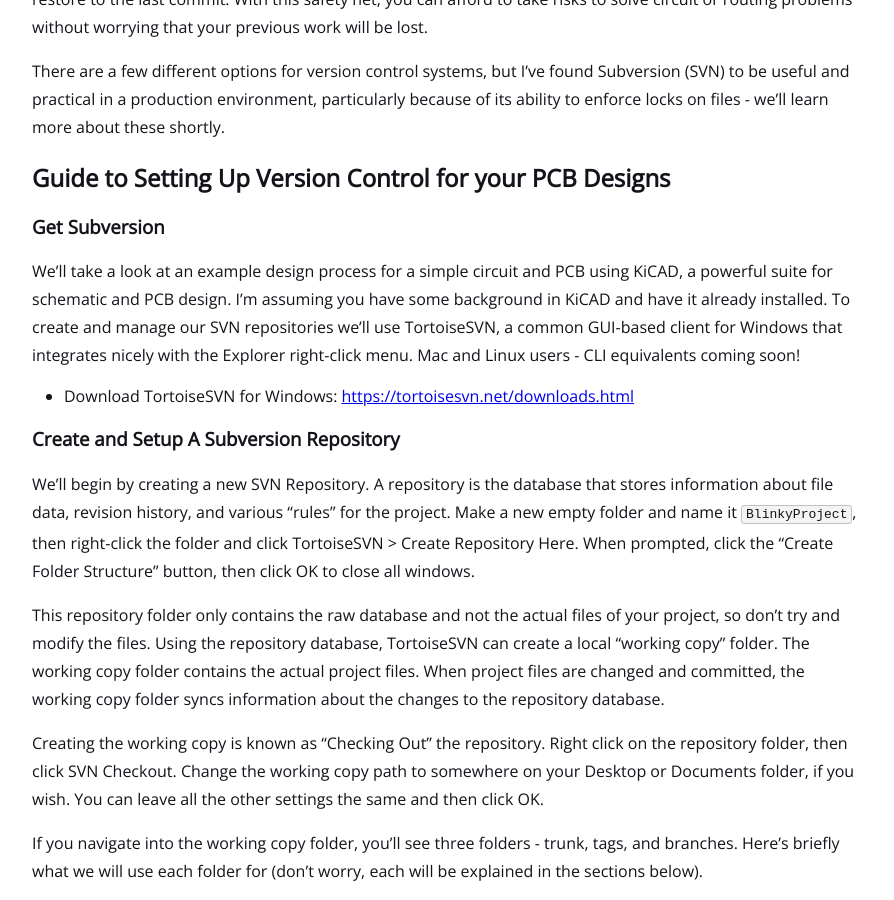
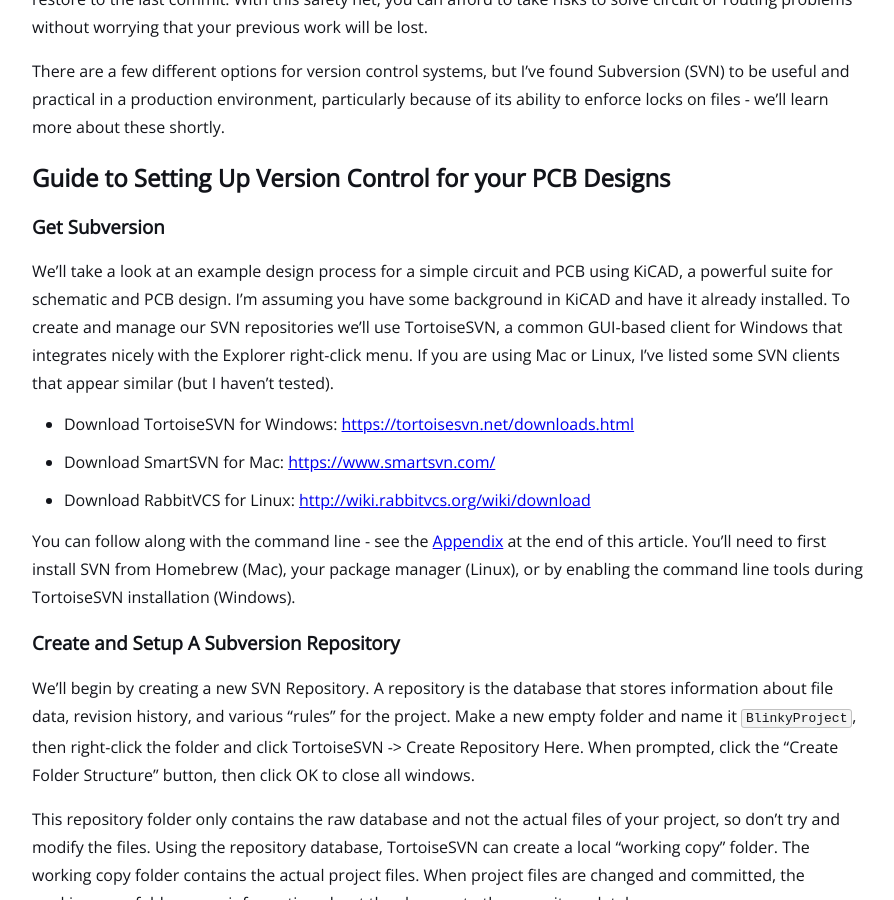
Before and after one commit to Aliasmk/aliasmk.github.io, a Jekyll site: the page built from _posts/2022-12-16-version-control-for-pcb-design.md, in a window 1280 px wide and 900 px high, scrolled down 1375 px. Shown: the whole window, without its empty margins (192-1086 px from the left). Built offline with Jekyll 4.4.1, drawn with Linux system fonts in a browser that asks for light colours; some of the changed lines change nothing that is shown; some of the changed text lies outside the part shown.

Commit message:
Complete

````diff
--- a/_posts/2022-12-16-version-control-for-pcb-design.md
+++ b/_posts/2022-12-16-version-control-for-pcb-design.md
@@ -32,12 +32,16 @@
 ## Guide to Setting Up Version Control for your PCB Designs
 
 ### Get Subversion
-We'll take a look at an example design process for a simple circuit and PCB using KiCAD, a powerful suite for schematic and PCB design. I'm assuming you have some background in KiCAD and have it already installed. To create and manage our SVN repositories we'll use TortoiseSVN, a common GUI-based client for Windows that integrates nicely with the Explorer right-click menu. Mac and Linux users - CLI equivalents coming soon!
+We'll take a look at an example design process for a simple circuit and PCB using KiCAD, a powerful suite for schematic and PCB design. I'm assuming you have some background in KiCAD and have it already installed. To create and manage our SVN repositories we'll use TortoiseSVN, a common GUI-based client for Windows that integrates nicely with the Explorer right-click menu. If you are using Mac or Linux, I've listed some SVN clients that appear similar (but I haven't tested).
 
 * Download TortoiseSVN for Windows: [https://tortoisesvn.net/downloads.html](https://tortoisesvn.net/downloads.html){:target="_blank"}
+* Download SmartSVN for Mac: [https://www.smartsvn.com/](https://www.smartsvn.com/){:target="_blank"}
+* Download RabbitVCS for Linux: [http://wiki.rabbitvcs.org/wiki/download](http://wiki.rabbitvcs.org/wiki/download){:target="_blank"}
+
+You can follow along with the command line - see the [Appendix](#appendix-svn-cli-commands) at the end of this article. You'll need to first install SVN from Homebrew (Mac), your package manager (Linux), or by enabling the command line tools during TortoiseSVN installation (Windows).
 
 ### Create and Setup A Subversion Repository
-We'll begin by creating a new SVN Repository. A repository is the database that stores information about file data, revision history, and various "rules" for the project. Make a new empty folder and name it `BlinkyProject`, then right-click the folder and click TortoiseSVN > Create Repository Here. When prompted, click the "Create Folder Structure" button, then click OK to close all windows.
+We'll begin by creating a new SVN Repository. A repository is the database that stores information about file data, revision history, and various "rules" for the project. Make a new empty folder and name it `BlinkyProject`, then right-click the folder and click TortoiseSVN -> Create Repository Here. When prompted, click the "Create Folder Structure" button, then click OK to close all windows.
 
 This repository folder only contains the raw database and not the actual files of your project, so don't try and modify the files. Using the repository database, TortoiseSVN can create a local "working copy" folder. The working copy folder contains the actual project files. When project files are changed and committed, the working copy folder syncs information about the changes to the repository database.
 
@@ -159,19 +163,35 @@
 Thanks for reading, and I hope you found this tutorial useful! Please feel free to reach out to me on the social links below if you have any comments or questions.
 
 ## Appendix: SVN CLI Commands
-* **Create a Repository:** `svnadmin create BlinkyProject`
-* **Checkout Repository:** `svn checkout file:///path/to/BlinkyProject ./path/to/BlinkyProjectWorkingCopy`
-* **Manually Create Folder Structure:** `cd BlinkyProjectWorkingCopy`; `mkdir tags branches trunk`
-* **Stage Folders For Commit:** `svn add . --force`
-* **Commit Folder Structure:** `svn commit -m "Add folder structure"`
-* **Add KiCAD Project Files:** `cd trunk`; `svn add *.kicad_pro *.kicad_sch *.kicad_pcb`
-* **Commit Single LED Circuit:** `svn commit -m "initial commit"`
-* **Commit Two LED Circuit:** `svn commit -m "add second LED"`
-* **Review SVN History:** `svn update`; `svn log`
-* **Return File to Earlier Revision:** `svn merge -r (current rev):(rev to return to)BlinkyCLI.kicad_sch`; then either commit with `svn commit -m "reverted to older revision`, or instead `svn revert BlinkyCLI.kicad_sch` to return to latest revision
-* **Add Needs-Lock Property:** ```svn propset svn:needs-lock '*' BlinkyCLI.kicad_pcb BlinkyCLI.kicad_sch```
-* **Commit Properties:** `svn commit -m "Add needs lock property"`
-* **Take Lock:** `svn lock BlinkyCLI.kicad_sch`
-* **Commit third LED:** `svn commit -m "Add another LED"`
-* **Create V1 Tag**: `svn copy . ../tags/V1`; `svn commit -m "Create V1 tag"`
-* **Add Gerbers and Commit:** `svn add Gerbers`; `svn commit -m "Create production files for V1"` (No Tag Warning)
+
+**Create a Repository:** `svnadmin create BlinkyProject`
+
+**Checkout Repository:** `svn checkout file:///path/to/Project ./path/to/WorkingCopy`
+
+**Manually Create Folder Structure:** `cd BlinkyProjectWorkingCopy`; `mkdir tags branches trunk`
+
+**Stage Folders For Commit:** `svn add . --force`
+
+**Commit Folder Structure:** `svn commit -m "Add folder structure"`
+
+**Add KiCAD Project Files:** `cd trunk`; `svn add *.kicad_pro *.kicad_sch *.kicad_pcb`
+
+**Commit Single LED Circuit:** `svn commit -m "initial commit"`
+
+**Commit Two LED Circuit:** `svn commit -m "add second LED"`
+
+**Review SVN History:** `svn update`; `svn log`
+
+**Return File to Earlier Revision:** `svn merge -r (current rev):(past rev) Blinky.kicad_sch`; then either commit with `svn commit -m "reverted to older revision`, or instead `svn revert Blinky.kicad_sch` to return to latest revision
+
+**Add Needs-Lock Property:** `svn propset svn:needs-lock '*' Blinky.kicad_pcb`; `svn propset svn:needs-lock '*' Blinky.kicad_sch`
+
+**Commit Properties:** `svn commit -m "Add needs lock property"`
+
+**Take Lock:** `svn lock Blinky.kicad_sch`
+
+**Commit third LED:** `svn commit -m "Add another LED"`
+
+**Create V1 Tag**: `svn copy . ../tags/V1`; `svn commit -m "Create V1 tag"`
+
+**Add Gerbers and Commit:** `svn add Gerbers`; `svn commit -m "Create production files for V1"`
````
